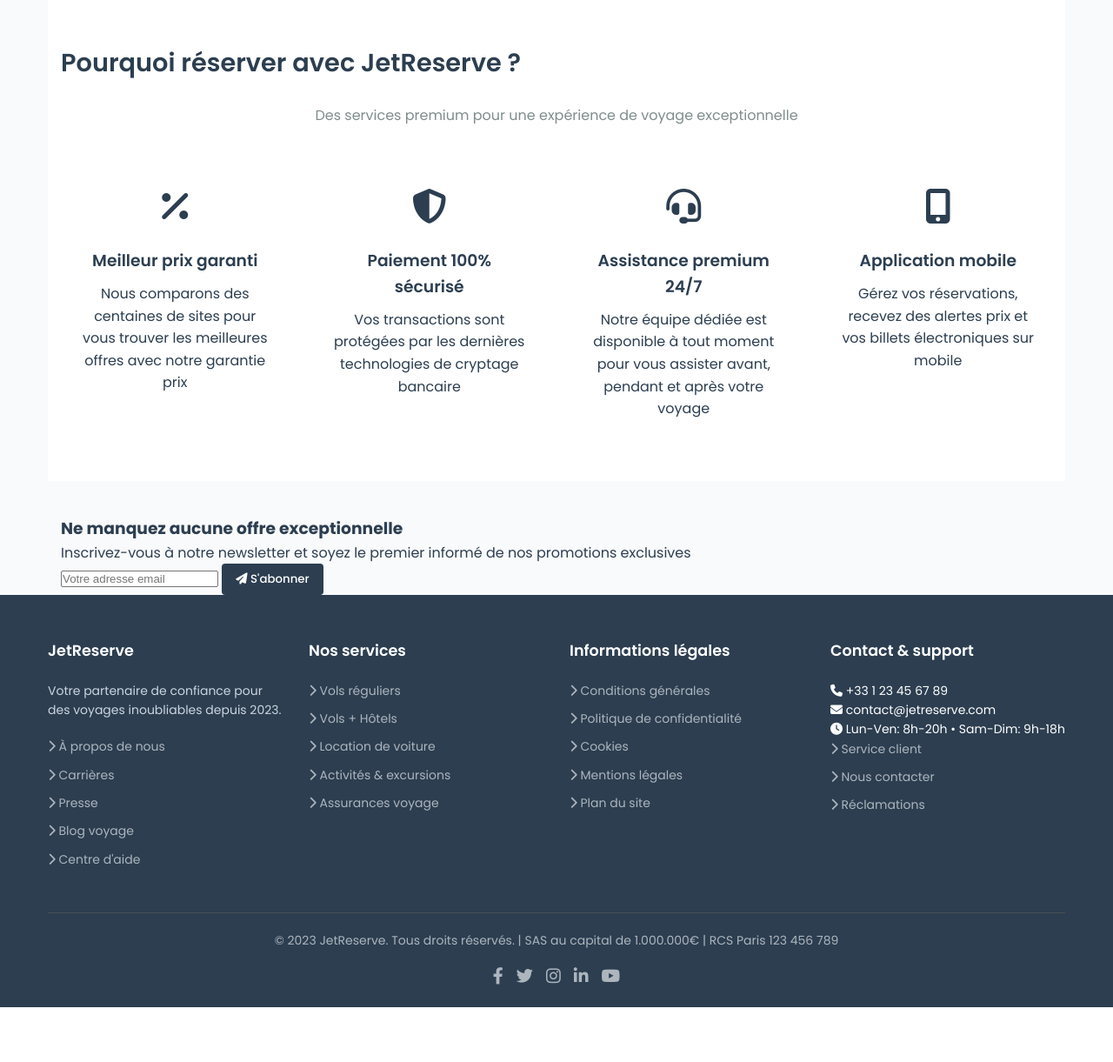
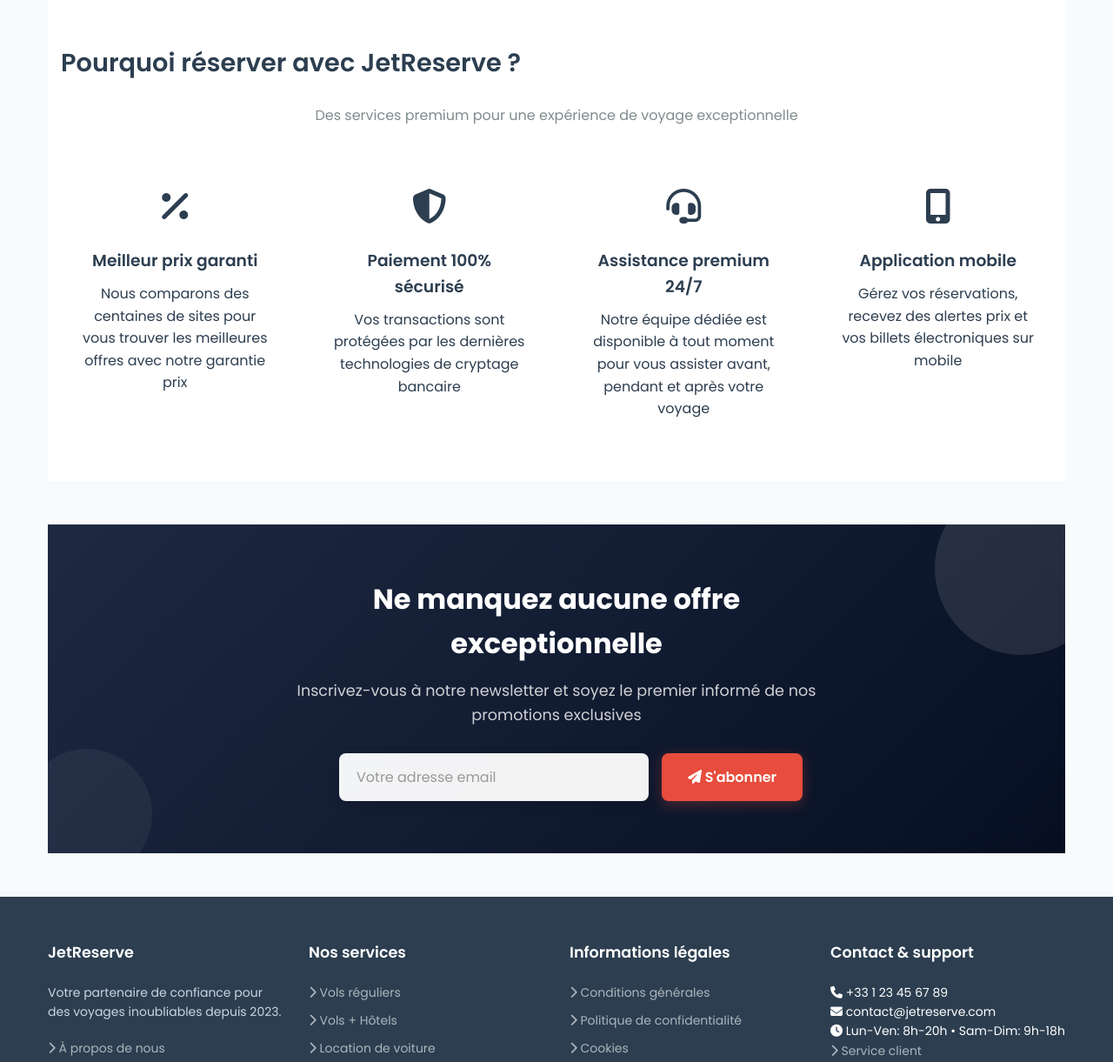
Before and after one commit to Salami-Awanat/jetreserve, a PHP site: page / in a window 1280 px wide. Shown: the part 1984-3205 px from the top of the page at 87% size. Before the commit the page ends 3142 px from the top, so only its background shows below. Run offline with PHP 8.4, Linux system fonts and the light colour scheme; data comes from the database, SQL or seed files in the repository.

Commit message:
Update index.php

```diff
--- a/index.php
+++ b/index.php
@@ -25,6 +25,156 @@
     <link rel="stylesheet" href="https://cdnjs.cloudflare.com/ajax/libs/OwlCarousel2/2.3.4/assets/owl.carousel.min.css">
     <link rel="stylesheet" href="https://cdnjs.cloudflare.com/ajax/libs/OwlCarousel2/2.3.4/assets/owl.theme.default.min.css">
     <link rel="stylesheet" href="style.css">
+    <style>
+        /* Newsletter Section améliorée */
+.newsletter-section {
+    background: linear-gradient(135deg, #1e2942 0%, #060f22 100%);
+    padding: 60px 0;
+    margin: 50px 0;
+    position: relative;
+    overflow: hidden;
+}
+
+.newsletter-section::before {
+    content: '';
+    position: absolute;
+    top: -50px;
+    right: -50px;
+    width: 200px;
+    height: 200px;
+    background: rgba(255, 255, 255, 0.1);
+    border-radius: 50%;
+}
+
+.newsletter-section::after {
+    content: '';
+    position: absolute;
+    bottom: -30px;
+    left: -30px;
+    width: 150px;
+    height: 150px;
+    background: rgba(255, 255, 255, 0.05);
+    border-radius: 50%;
+}
+
+.newsletter-section .container {
+    position: relative;
+    z-index: 2;
+}
+
+.newsletter-section .newsletter-content {
+    text-align: center;
+    max-width: 600px;
+    margin: 0 auto;
+}
+
+.newsletter-section h3 {
+    color: var(--white);
+    font-size: 2rem;
+    font-weight: 700;
+    margin-bottom: 15px;
+}
+
+.newsletter-section p {
+    color: rgba(255, 255, 255, 0.8);
+    font-size: 1.1rem;
+    margin-bottom: 30px;
+    line-height: 1.6;
+}
+
+.newsletter-section .newsletter-form {
+    display: flex;
+    gap: 15px;
+    max-width: 500px;
+    margin: 0 auto;
+}
+
+.newsletter-section .newsletter-form input {
+    flex: 1;
+    padding: 15px 20px;
+    border: none;
+    border-radius: 8px;
+    font-family: 'Poppins', sans-serif;
+    font-size: 1rem;
+    background: rgba(255, 255, 255, 0.95);
+    transition: all 0.3s ease;
+    box-shadow: 0 4px 15px rgba(0, 0, 0, 0.1);
+}
+
+.newsletter-section .newsletter-form input:focus {
+    outline: none;
+    background: var(--white);
+    box-shadow: 0 4px 20px rgba(0, 0, 0, 0.2);
+    transform: translateY(-2px);
+}
+
+.newsletter-section .newsletter-form input::placeholder {
+    color: #999;
+}
+
+.newsletter-section .newsletter-form .btn {
+    padding: 15px 30px;
+    background: var(--danger);
+    color: var(--white);
+    border: none;
+    border-radius: 8px;
+    font-weight: 600;
+    font-size: 1rem;
+    cursor: pointer;
+    transition: all 0.3s ease;
+    box-shadow: 0 4px 15px rgba(231, 76, 60, 0.3);
+    white-space: nowrap;
+}
+
+.newsletter-section .newsletter-form .btn:hover {
+    background: #c0392b;
+    transform: translateY(-3px);
+    box-shadow: 0 6px 20px rgba(231, 76, 60, 0.4);
+}
+
+.newsletter-section .newsletter-form .btn:active {
+    transform: translateY(-1px);
+}
+
+/* Responsive */
+@media (max-width: 768px) {
+    .newsletter-section {
+        padding: 40px 20px;
+        margin: 30px 0;
+    }
+
+    .newsletter-section h3 {
+        font-size: 1.5rem;
+    }
+
+    .newsletter-section p {
+        font-size: 1rem;
+    }
+
+    .newsletter-section .newsletter-form {
+        flex-direction: column;
+        gap: 12px;
+    }
+
+    .newsletter-section .newsletter-form .btn {
+        width: 100%;
+    }
+}
+
+@media (max-width: 480px) {
+    .newsletter-section h3 {
+        font-size: 1.3rem;
+    }
+
+    .newsletter-section .newsletter-form input {
+        padding: 12px 15px;
+    }
+
+    .newsletter-section .newsletter-form .btn {
+        padding: 12px 20px;
+    }
+}
+    </style>
 </head>
 <body>
     <!-- Header -->
```
